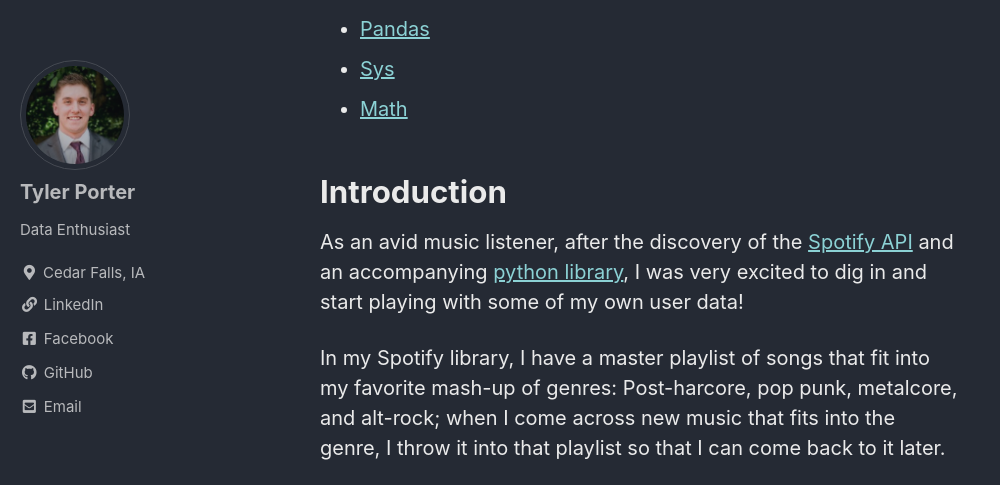
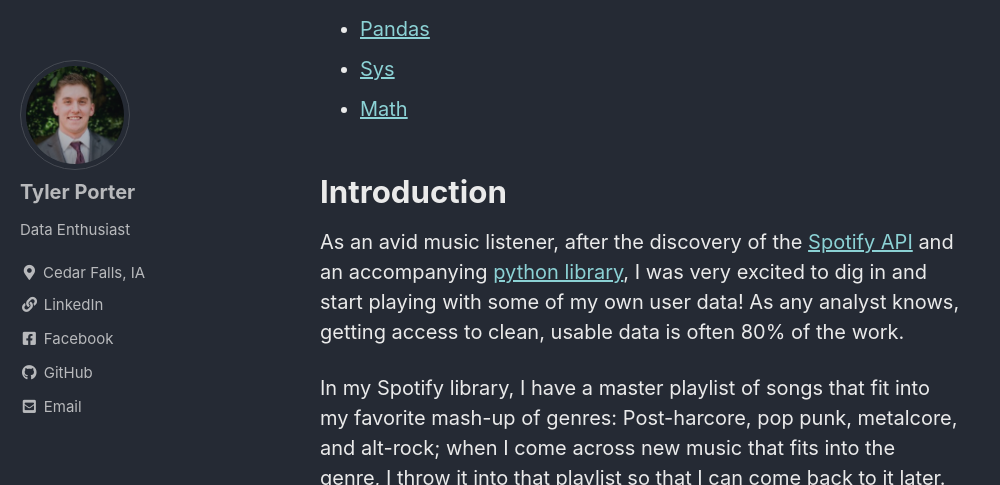
Before and after one commit to tyljporter/typo.github.io, a Jekyll site: the page built from _posts/2020-11-08-Spotify.md, in a window 1280 px wide and 900 px high, scrolled down 930 px, cut to the strip 0-485 px from the top of the window. Shown: the whole strip, without its empty margins (0-1000 px from the left). Built offline with Jekyll 4.4.1, drawn with Linux system fonts in a browser that asks for light colours; cached includes are drawn as plain includes.

Commit message:
Spotify v10

```diff
--- a/_posts/2020-11-08-Spotify.md
+++ b/_posts/2020-11-08-Spotify.md
@@ -23,7 +23,7 @@
 
 
 # Introduction
-As an avid music listener, after the discovery of the [Spotify API](https://developer.spotify.com/documentation/web-api/) and an accompanying [python library](https://spotipy.readthedocs.io/en/2.16.1/#), I was very excited to dig in and start playing with some of my own user data!
+As an avid music listener, after the discovery of the [Spotify API](https://developer.spotify.com/documentation/web-api/) and an accompanying [python library](https://spotipy.readthedocs.io/en/2.16.1/#), I was very excited to dig in and start playing with some of my own user data! As any analyst knows, getting access to clean, usable data is often 80% of the work.
 
 In my Spotify library, I have a master playlist of songs that fit into my favorite mash-up of genres: Post-harcore, pop punk, metalcore, and alt-rock; when I come across new music that fits into the genre, I throw it into that playlist so that I can come back to it later.
 <div>
```
